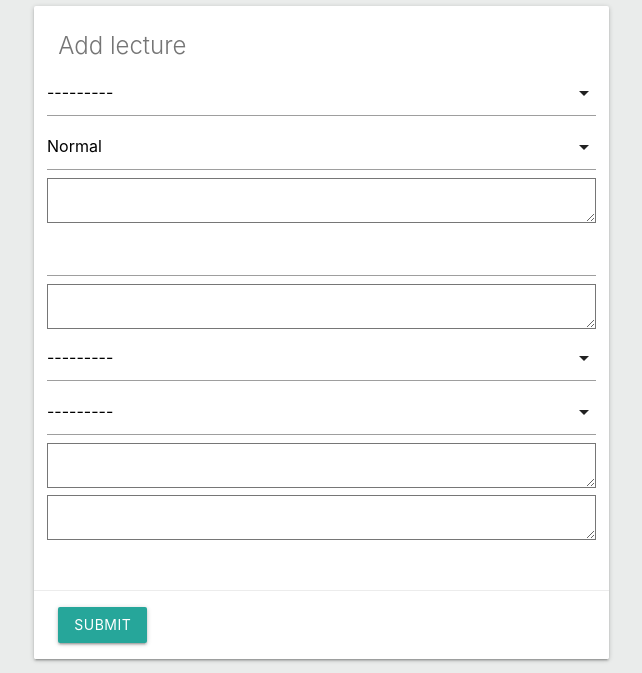
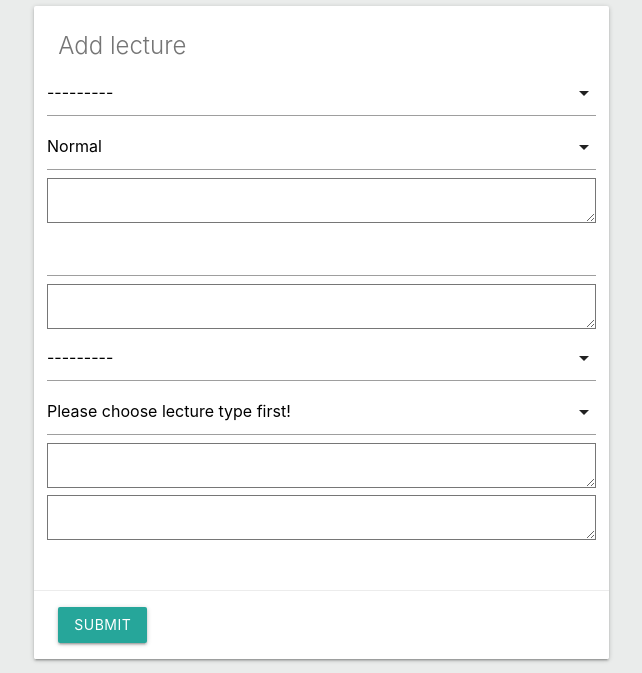
Before and after one commit to ksiuwr/zosia-site-v2016, a Django app: page /lectures/create in a window 1280 px wide. Shown: the part 247-920 px from the top of the page, without its empty margins (169-811 px from the left). Run offline with Django 3.2, Linux system fonts and the light colour scheme; the visitor is signed in with stand-in values (Sample User, id 1); data comes from the database, SQL or seed files in the repository; data that the repository does not hold is empty; some libraries are stand-ins or nearby versions.

Commit message:
Set duration choices in form

```diff
--- a/app/src/lectures/forms.py
+++ b/app/src/lectures/forms.py
@@ -12,6 +12,10 @@ class LectureForm(forms.ModelForm):
             'requests': forms.Textarea,
             'events': forms.Textarea
         }
+
+    def __init__(self, *args, **kwargs):
+        super().__init__(*args, **kwargs)
+        self.fields['duration'].choices = []
 
 
 class LectureAdminForm(forms.ModelForm):
@@ -28,6 +32,7 @@ class LectureAdminForm(forms.ModelForm):
 
     def __init__(self, *args, **kwargs):
         super().__init__(*args, **kwargs)
+        self.fields['duration'].choices = []
         self.fields['accepted'].checkbox = True
 
 
--- a/app/src/lectures/templates/lectures/add.html
+++ b/app/src/lectures/templates/lectures/add.html
@@ -16,7 +16,7 @@
             </div>
         </div>
     </div>
-    <form method="post" action="">
+    <form id="lecture-add-form" method="post" action="" duration-url="{% url 'ajax_load_durations' %}">
         {% csrf_token %}
         {% if object %}
           {% include '_form.html' with form_name=object %}
@@ -30,6 +30,55 @@
 {% block custom_scripts %}
 <script type="text/javascript">
 $(document).ready(function() {
+    const ajaxDurationCall = (lectureTypeVal, personTypeVal) => {
+        const ajaxUrl = $("#lecture-add-form").attr("duration-url");
+
+        $.ajax({
+            url: ajaxUrl,
+            data: {
+                'lecture_type': lectureTypeVal,
+                'person_type': personTypeVal
+            },
+            success: data => {
+                console.log(data);
+                $('select[name="duration"]').empty();
+                data.durations.forEach(dur =>
+                    $('select[name="duration"]').append($("<option></option>").attr("value", dur).text(dur))
+                );
+
+                if (data.durations.length == 0) {
+                    $('select[name="duration"]').append(
+                        $("<option></option>").attr("value", '').text('Please choose lecture type first!')
+                    );
+                }
+
+                $('select').formSelect();
+            }
+        });
+
+    }
+
+    $('select[name="person_type"]').change(event => {
+        const person_type_val = event.target.value;
+        const lecture_type_val = $('select[name="lecture_type"]').val();
+        ajaxDurationCall(lecture_type_val, person_type_val);
+        M.toast({
+            html: "Please choose duration",
+            displayLength: 2000
+        });
+    });
+
+    $('select[name="lecture_type"]').change(event => {
+        const lecture_type_val = event.target.value;
+        const person_type_val = $('select[name="person_type"]').val();
+        ajaxDurationCall(lecture_type_val, person_type_val);
+        M.toast({
+            html: "Please choose duration",
+            displayLength: 2000
+        });
+    });
+
+    ajaxDurationCall($('select[name="lecture_type"]').val(), $('select[name="person_type"]').val());
     $('select').formSelect();
 });
 </script>
--- a/app/src/lectures/templates/lectures/duration_options.html
+++ /dev/null
@@ -1,4 +0,0 @@
-<option value="" selected="">---------</option>
-{% for dur in durations %}
-<option value="{{ dur.0 }}">{{ dur.1 }}</option>
-{% endfor %}
--- a/app/src/lectures/urls.py
+++ b/app/src/lectures/urls.py
@@ -1,14 +1,16 @@
-from django.urls import re_path
+from django.urls import path
 
 from lectures import views
 
 urlpatterns = [
-    re_path(r'^$', views.index, name='lectures_index'),
-    re_path(r'^all$', views.display_all_staff, name='lectures_all_staff'),
-    re_path(r'^add$', views.lecture_add, name='lectures_add'),
-    re_path(r'^create$', views.lecture_update, name='lectures_staff_add'),
-    re_path(r'^(?P<lecture_id>\d+)/$', views.lecture_update, name='lectures_edit'),
-    re_path(r'^toggleaccepted/$', views.toggle_accept, name="lectures_toggle_accept"),
-    re_path(r'^schedule/$', views.schedule_display, name='lectures_schedule'),
-    re_path(r'^schedule/update/$', views.schedule_update, name='lectures_schedule_add'),
+    path('', views.index, name='lectures_index'),
+    path('all', views.display_all_staff, name='lectures_all_staff'),
+    path('add', views.lecture_add, name='lectures_add'),
+    path('create', views.lecture_update, name='lectures_staff_add'),
+    path('<int:lecture_id>/', views.lecture_update, name='lectures_edit'),
+    path('accept/', views.toggle_accept, name="lectures_toggle_accept"),
+    path('schedule/', views.schedule_display, name='lectures_schedule'),
+    path('schedule/update/', views.schedule_update, name='lectures_schedule_add'),
+
+    path('ajax/durations/', views.ajax_load_durations, name='ajax_load_durations')
 ]
--- a/app/src/lectures/views.py
+++ b/app/src/lectures/views.py
@@ -132,9 +132,9 @@ def schedule_update(request):
     return render(request, 'lectures/schedule_add.html', ctx)
 
 
-def ajax_get_durations(request):
+def ajax_load_durations(request):
     lecture_type = request.GET.get("lecture_type")
     person_type = request.GET.get("person_type")
-    durations = get_durations(lecture_type, person_type)
+    durations = {'durations': [d[0] for d in get_durations(lecture_type, person_type)]}
 
-    return render(request, 'lectures/duration_options.html', {'durations': durations})
+    return JsonResponse(durations);
```
